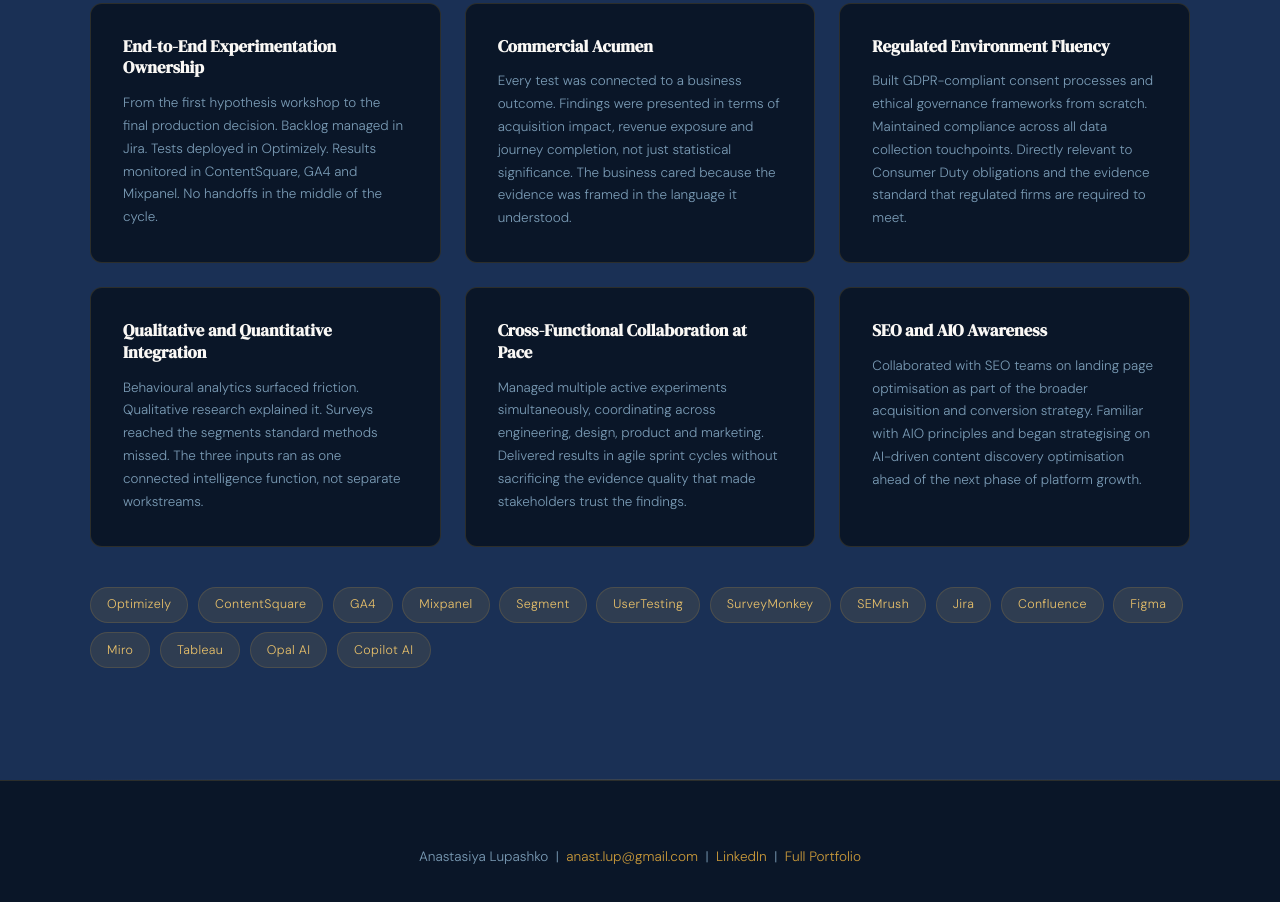
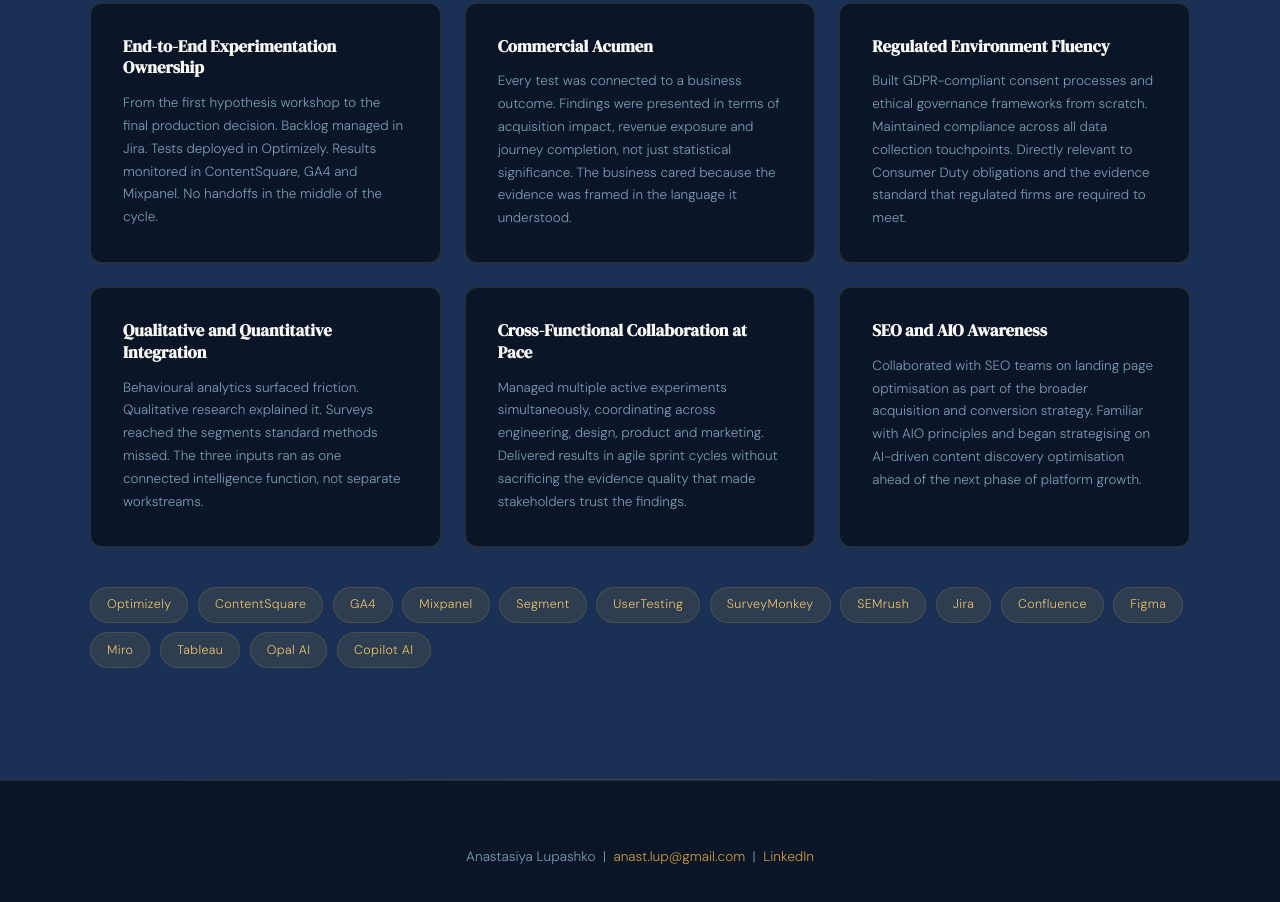
Before and after one commit to anastasiyalupashko/portfolio, a plain HTML site: page forJPMC.html in a window 1280 px wide. Shown: the part 4825-5727 px from the top of the page. Drawn offline with Linux system fonts and the light colour scheme.

Commit message:
Update forJPMC.html

```diff
--- a/forJPMC.html
+++ b/forJPMC.html
@@ -940,7 +940,7 @@
 </section>
 
 <footer>
-  <p>Anastasiya Lupashko &nbsp;|&nbsp; <a href="mailto:anast.lup@gmail.com">anast.lup@gmail.com</a> &nbsp;|&nbsp; <a href="https://www.linkedin.com/in/anastasiya-lupashko-47360920a" target="_blank">LinkedIn</a> &nbsp;|&nbsp; <a href="https://anastasiyalupashko.github.io/portfolio/" target="_blank">Full Portfolio</a></p>
+  <p>Anastasiya Lupashko &nbsp;|&nbsp; <a href="mailto:anast.lup@gmail.com">anast.lup@gmail.com</a> &nbsp;|&nbsp; <a href="https://www.linkedin.com/in/anastasiya-lupashko-47360920a" target="_blank">LinkedIn</a></p>
 </footer>
 
 </body>
```
